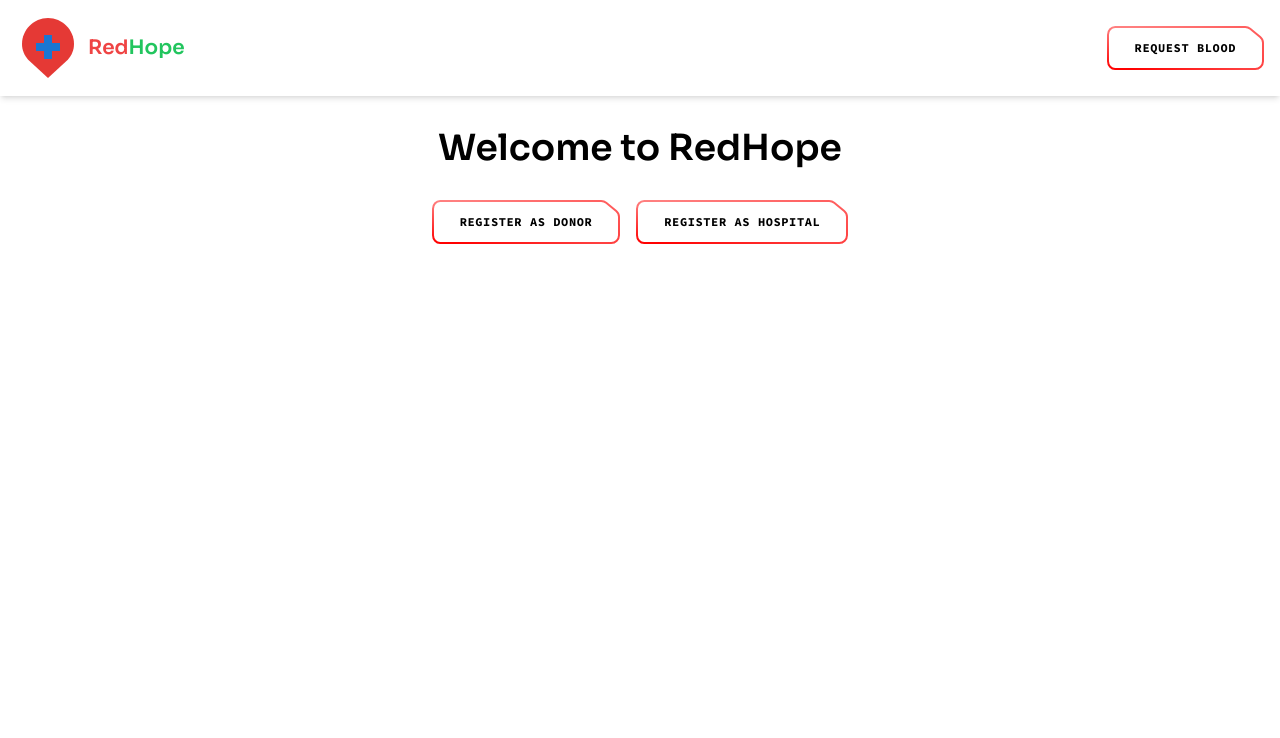
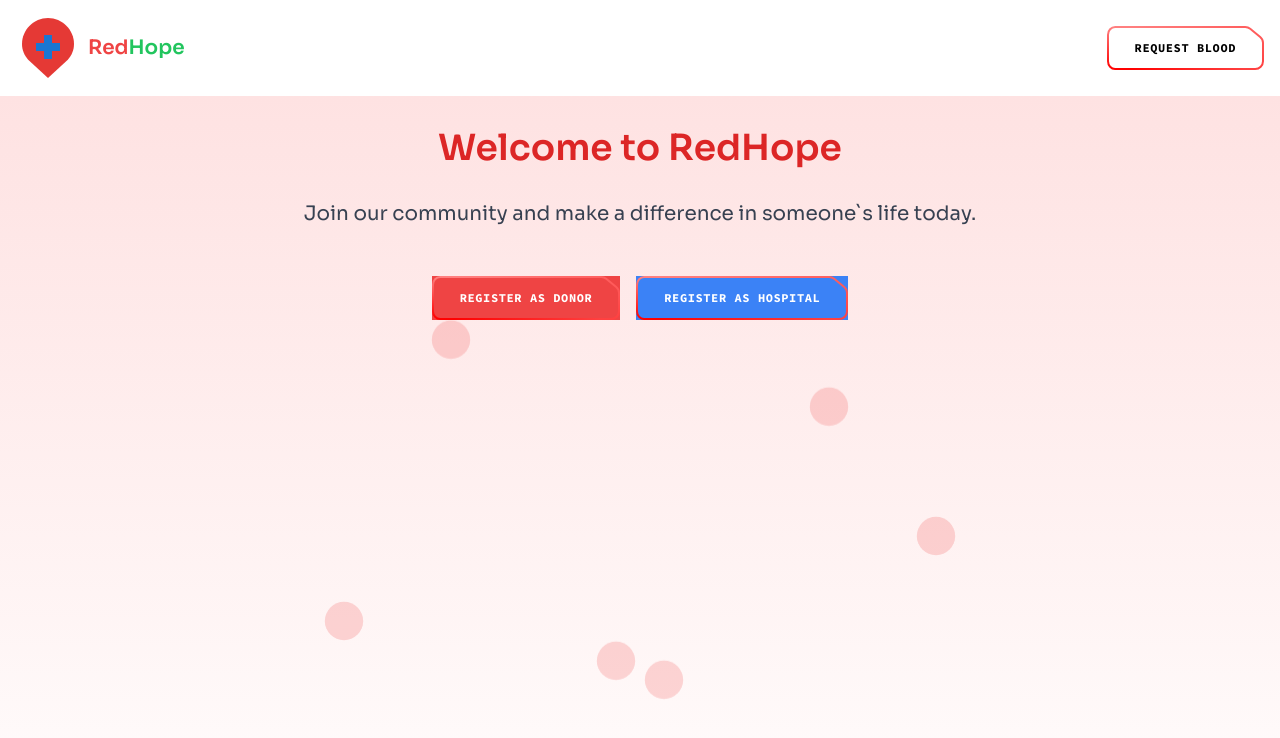
Before and after one commit to Rajamiththiran/RedHope_FrontEnd, a React (Vite) app: page / in a window 1280 px wide. Shown: the top 738 px of the page. Built offline with nearby package versions, Linux system fonts and the light colour scheme.

Commit message:
home page updated

```diff
--- a/src/components/home.jsx
+++ b/src/components/home.jsx
@@ -1,6 +1,15 @@
 import { useCallback } from "react";
 import { useNavigate } from "react-router-dom";
 import Button from "./button";
+
+const BloodCell = ({ className }) => (
+  <svg
+    className={`w-12 h-12 text-red-500 opacity-20 ${className}`}
+    viewBox="0 0 100 100"
+  >
+    <circle cx="50" cy="50" r="40" fill="currentColor" />
+  </svg>
+);
 
 const Home = () => {
   const navigate = useNavigate();
@@ -20,25 +29,38 @@ const Home = () => {
   const handleRegisterHospital = () => handleNavigation("/hospital-register");
 
   return (
-    <div className="container mx-auto px-4 py-8">
-      <h1 className="text-4xl font-bold text-center mb-8">
+    <div className="relative min-h-screen bg-gradient-to-b from-red-100 to-white overflow-hidden">
+      <div className="absolute inset-0">
+        <BloodCell className="absolute top-1/4 left-1/3 animate-float" />
+        <BloodCell className="absolute top-1/2 right-1/4 animate-float-delay-1" />
+        <BloodCell className="absolute bottom-1/4 left-1/2 animate-float-delay-2" />
+        <BloodCell className="absolute top-1/3 right-1/3 animate-float" />
+        <BloodCell className="absolute bottom-1/3 left-1/4 animate-float-delay-1" />
+        <BloodCell className="absolute top-2/3 right-1/2 animate-float-delay-2" />
+      </div>
+      <div className="relative container mx-auto px-4 py-8 z-10">
+        <h1 className="text-4xl font-bold text-center mb-8 text-red-600">
           Welcome to RedHope
         </h1>
+        <p className="text-xl text-center mb-12 text-gray-700">
+          Join our community and make a difference in someone`s life today.
+        </p>
         <div className="flex flex-col space-y-4 md:flex-row md:space-y-0 md:space-x-4 justify-center">
           <Button
-          className="text-black w-full md:w-auto transition-page"
+            className="bg-red-500 hover:bg-red-600 text-white w-full md:w-auto transition-page"
             onClick={handleRegisterDonor}
           >
             Register as Donor
           </Button>
           <Button
-          className="text-black w-full md:w-auto transition-page"
+            className="bg-blue-500 hover:bg-blue-600 text-white w-full md:w-auto transition-page"
             onClick={handleRegisterHospital}
           >
             Register as Hospital
           </Button>
         </div>
       </div>
+    </div>
   );
 };
 
```
Lines whose indentation alone changed are shown as unchanged.
